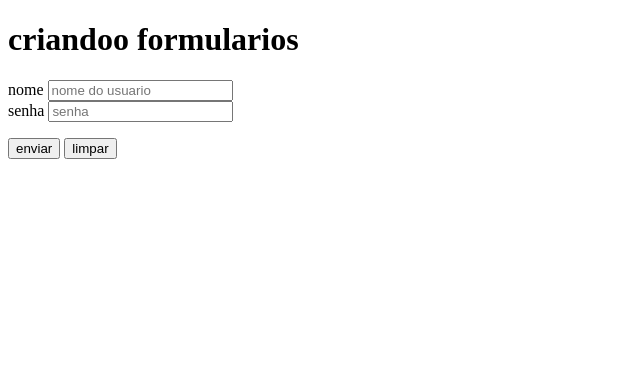
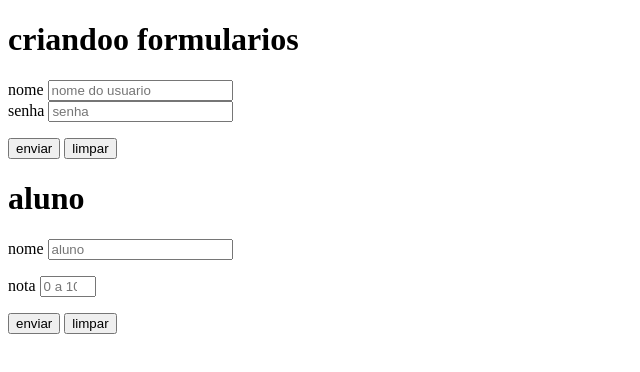
Before and after one commit to daviiisousa/html-css, a plain HTML site: page ex025/index.html in a window 1280 px wide. Shown: the whole page, without its empty margins (0-640 px from the left). Drawn offline with Linux system fonts and the light colour scheme.

Commit message:
formularios

```diff
--- a/ex025/index.html
+++ b/ex025/index.html
@@ -10,7 +10,7 @@
     <form action=cadastro.php; action="post">
         <p>
             <label for="nome">nome</label>
-            <input required minlength="10" placeholder="nome do usuario" type="text" name="nome" id="nome"> <br>
+            <input required maxlength="10" placeholder="nome do usuario" type="text" name="nome" id="nome"> <br>
 
             <label for="senha">senha</label>
             <input required minlength="8" placeholder="senha" type="password" name="senha" id="senha">
@@ -20,5 +20,20 @@
             <input type="reset" value="limpar">
         </p>
     </form>
+    <h1>aluno</h1>
+    <form action="get">
+        <p>
+            <label for="aluno">nome</label>
+            <input type="text" name="aluno" id="aluno" placeholder="aluno" maxlength="20" required>
+        </p>
+        <p>
+            <label for="nota">nota</label>
+            <input type="number" name="nota" id="nota" min="0" max="10" placeholder="0 a 10" required>
+        </p>
+        <p>
+            <input type="submit" value="enviar">
+            <input type="reset" value="limpar">
+        </p>
+    </form>
 </body>
 </html>
```
